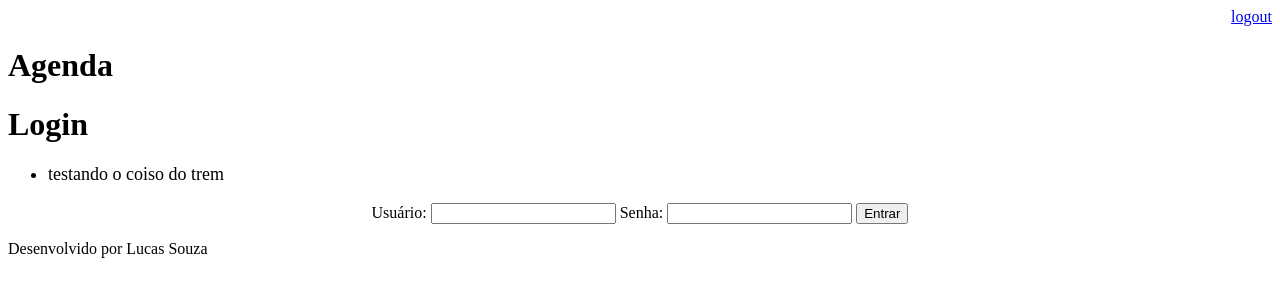
After one commit to lucassouza3/Agenda-, a Django app: page /login/ in a window 1280 px wide. The commit adds this page. Shown: the top 300 px of the page. Run offline with Django 3.2, Linux system fonts and the light colour scheme.

Commit message:
Aula 6 atualização

```diff
--- a/core/templates/agenda.html
+++ b/core/templates/agenda.html
@@ -1,6 +1,7 @@
 {% extends "model-page.html" %}
 {% block content %}
 <h2>Agendamentos</h2>
+
     <ul style="font-size: 18px">
         <li>{{ evento.titulo }} - {{ evento.get_data_evento }}</li>
     </ul>
--- /dev/null
+++ b/core/templates/login.html
@@ -0,0 +1,21 @@
+{% extends "model-page.html" %}
+{% block content %}
+<h1>Login</h1>
+    <ul style="font-size: 18px">
+        <li>testando o coiso do trem</li>
+    </ul>
+    <form action='submit' method='POST'>{%csrf_token%}
+        <div align='center'>
+            <label>Usuário:</label>
+            <input type='text' name='username'>
+            <label>Senha:</label>
+            <input type='password' name='password'>
+            <button type='submit'>Entrar</button>
+        </div>
+    </form>
+<div align='center'>
+    {% for message in messages %}
+    <strong>Erro: </strong>{{message}}
+    {% endfor %}
+</div>
+{% endblock %}
--- a/core/templates/model-header.html
+++ b/core/templates/model-header.html
@@ -1,3 +1,6 @@
 <meta charset="UTF-8">
 <title>Agenda</title>
+<div align='right'>
+    <a href="/logout">logout</a>
+</div>
 <h1>Agenda</h1>
--- a/core/views.py
+++ b/core/views.py
@@ -1,11 +1,32 @@
+from projeto_lucas.settings import AUTH_PASSWORD_VALIDATORS
 from django.shortcuts import redirect, render
 from django.http import HttpResponse, request
 from core.models import Evento
-'''
-def index(request):
-    return redirect('/agenda/')
-'''
+from django.contrib.auth.decorators import login_required
+from django.contrib.auth import authenticate, login, logout
+from django.contrib import messages
+@login_required(login_url='/login/')
 def listaEventos(request):
+    #user = request.user
     evento = Evento.objects.get(id=1)
     dados = {'evento':evento}
     return render(request,'agenda.html', dados)
+
+def login_user(request):
+    return render(request, 'login.html')
+
+def logout_user(request):
+    logout(request)
+    return redirect('/')
+
+def submit_login(request):
+    if request.POST:
+        username = request.POST.get('username')
+        password = request.POST.get('password')
+        usuario = authenticate(username=username, password=password)
+        if usuario is not None:
+            login(request, usuario)
+            return redirect('/')
+        else:
+            messages.error(request, 'Usuário ou senha inválidos')
+    return redirect('/')
--- a/projeto_lucas/urls.py
+++ b/projeto_lucas/urls.py
@@ -8,4 +8,7 @@ urlpatterns = [
     path('admin/', admin.site.urls),
     path('agenda/', views.listaEventos),
     path('', RedirectView.as_view(url='agenda/')),
+    path('login/', views.login_user),
+    path('login/submit', views.submit_login),
+    path('logout/', views.logout_user),
 ]
```
Also changed, not shown: db.sqlite3.
